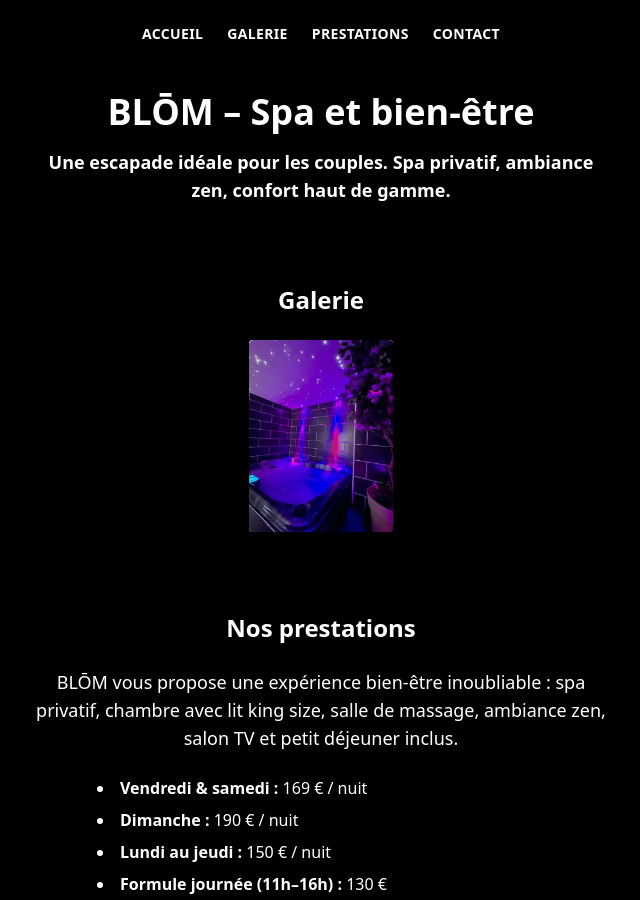
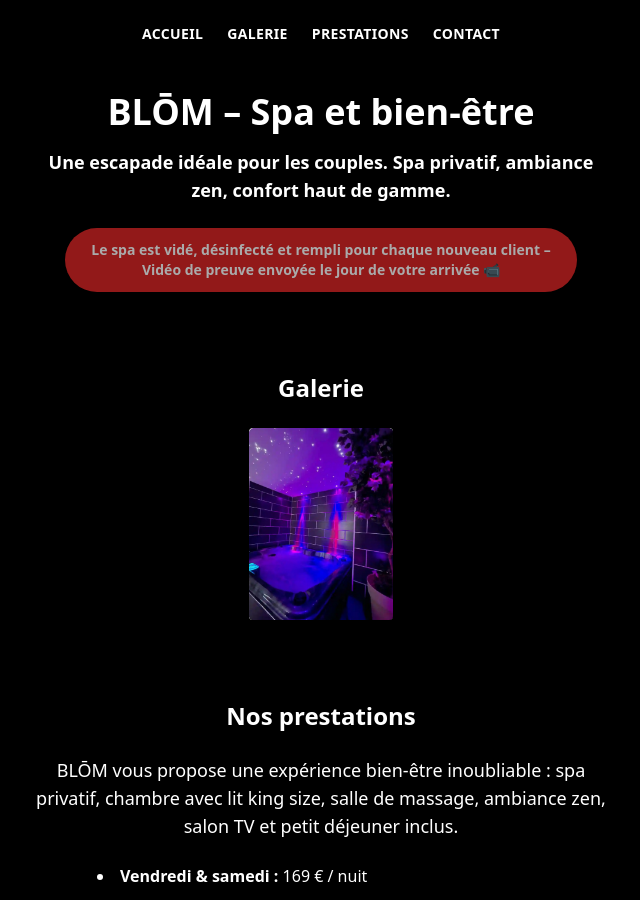
Before and after one commit to LIVABLOM/LIVABLOM, a Jekyll site: the page built from blom.md, in a window 1280 px wide and 900 px high. Shown: the whole window, without its empty margins (319-959 px from the left). Built offline with Jekyll 4.4.1, drawn with Linux system fonts in a browser that asks for light colours.

Commit message:
Update blom.md

```diff
--- a/blom.md
+++ b/blom.md
@@ -22,6 +22,11 @@
         Une escapade idéale pour les couples. Spa privatif, ambiance zen, confort haut de gamme.
       </strong>
     </p>
+
+    <!-- PHRASE ACCROCHE HYGIÈNE SPA -->
+    <div class="bg-red-600 text-white font-semibold text-sm px-6 py-3 rounded-full mb-6 shadow-lg animate-pulse max-w-lg mx-auto">
+      Le spa est vidé, désinfecté et rempli pour chaque nouveau client – Vidéo de preuve envoyée le jour de votre arrivée 📹
+    </div>
   </section>
 
   <!-- SECTION GALERIE -->
```
